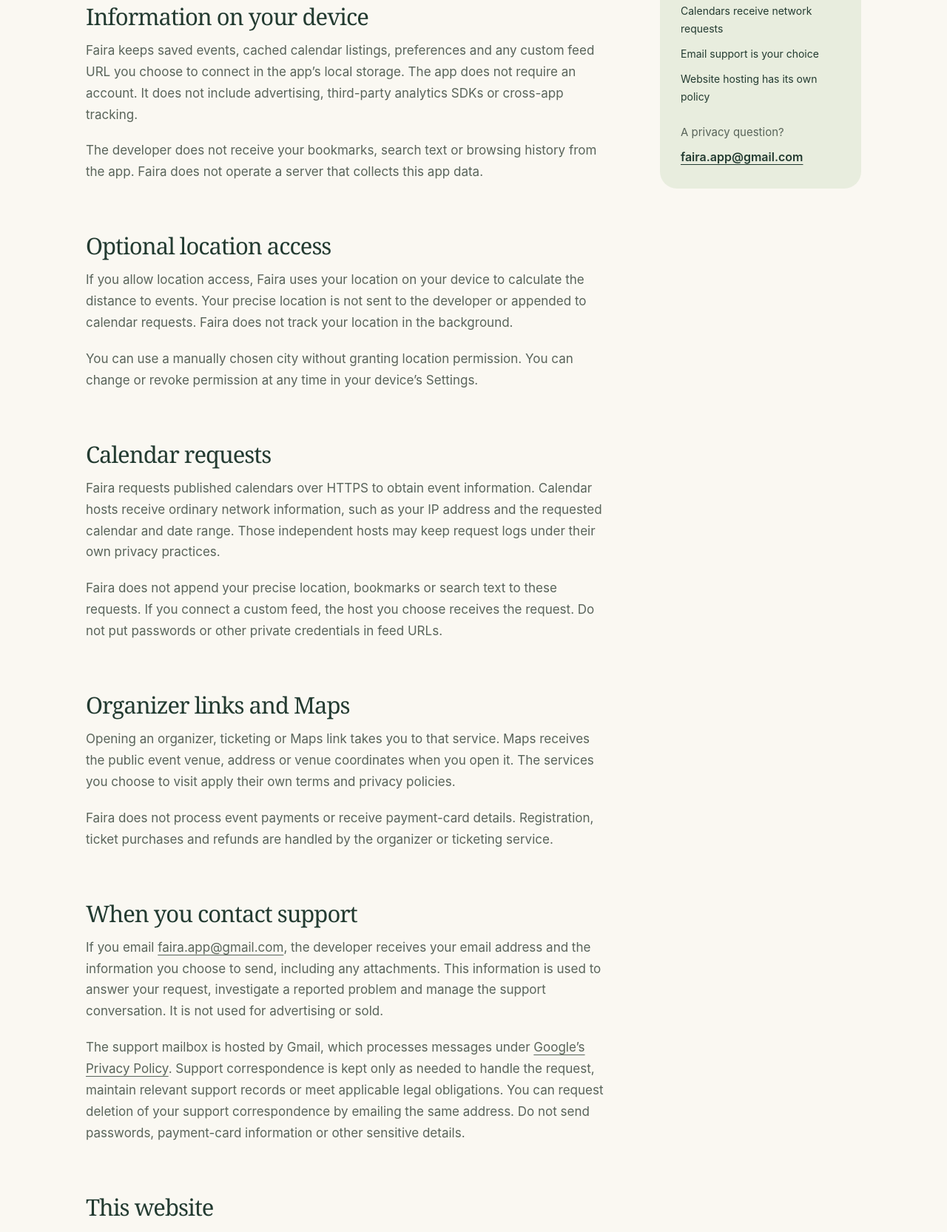
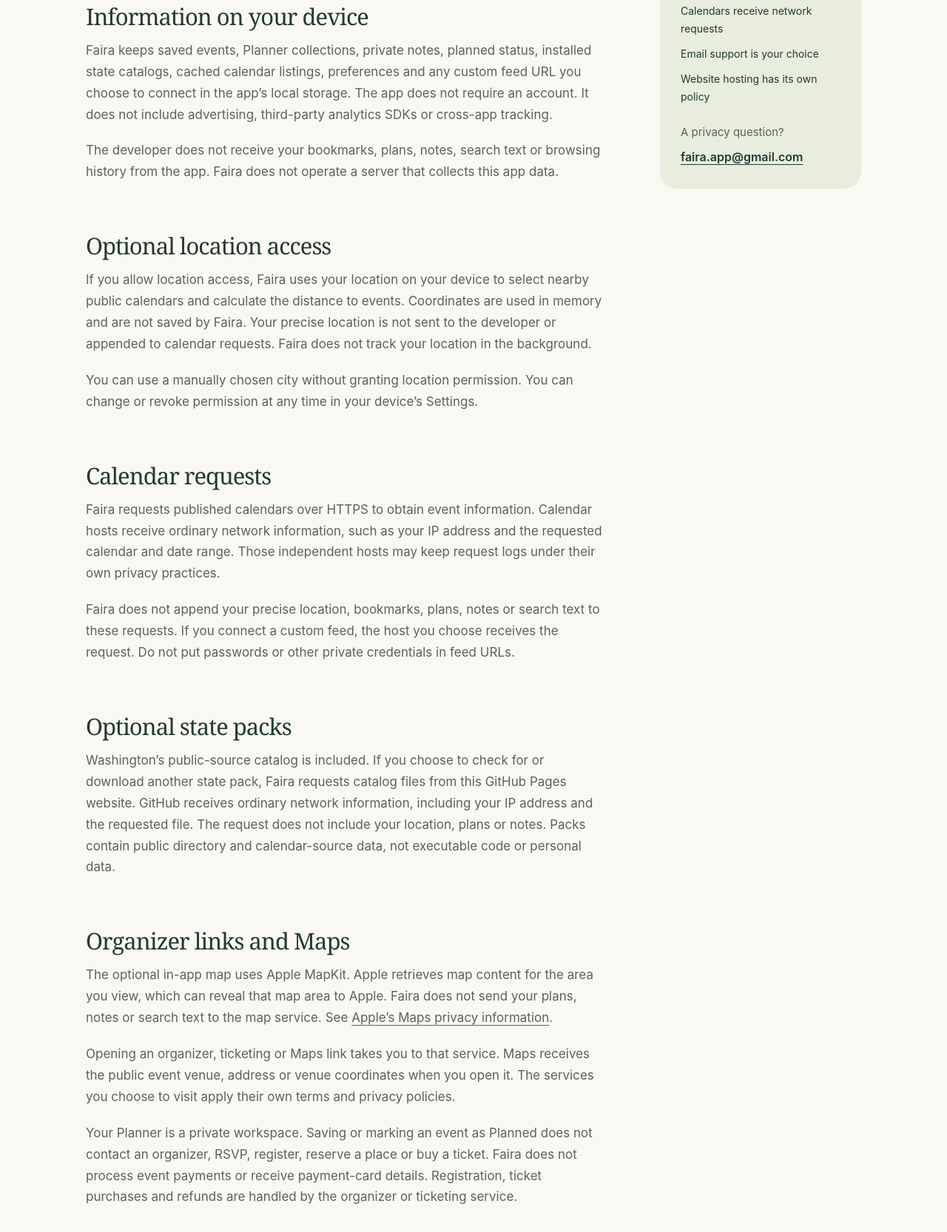
Before and after one commit to faira-app/faira-app.github.io, a plain HTML site: page privacy.html in a window 1280 px wide. Shown: the part 760-2426 px from the top of the page at 74% size. Drawn offline with Linux system fonts and the light colour scheme.

Commit message:
Document private Planner, nearby maps and state packs

```diff
--- a/privacy.html
+++ b/privacy.html
@@ -3,13 +3,14 @@
 <body><a class="skip" href="#main">Skip to content</a><div class="wrap"><header class="header"><a class="brand" href="index.html" aria-label="Faira home"><img src="icon.png" alt="" width="47" height="47">faira</a><nav class="nav" aria-label="Main navigation"><a href="support.html">Support</a><a href="privacy.html" aria-current="page">Privacy</a></nav></header>
 <main id="main"><p class="eyebrow">Faira privacy policy</p><h1>Your plans.<br>Your choices.</h1><p class="lead">Here’s how Faira handles information while helping you discover local events.</p><p class="date">Effective and last updated: November 13, 2026</p><div class="layout"><article class="article">
 <section id="overview"><h2>About this policy</h2><p>Faira is provided by Nathaniel Oh. This policy covers the Faira iPhone and iPad app and this support website. Contact <a href="mailto:faira.app@gmail.com">faira.app@gmail.com</a> with questions about privacy or your information.</p></section>
-<section id="device"><h2>Information on your device</h2><p>Faira keeps saved events, cached calendar listings, preferences and any custom feed URL you choose to connect in the app’s local storage. The app does not require an account. It does not include advertising, third-party analytics SDKs or cross-app tracking.</p><p>The developer does not receive your bookmarks, search text or browsing history from the app. Faira does not operate a server that collects this app data.</p></section>
-<section id="location"><h2>Optional location access</h2><p>If you allow location access, Faira uses your location on your device to calculate the distance to events. Your precise location is not sent to the developer or appended to calendar requests. Faira does not track your location in the background.</p><p>You can use a manually chosen city without granting location permission. You can change or revoke permission at any time in your device’s Settings.</p></section>
-<section id="calendars"><h2>Calendar requests</h2><p>Faira requests published calendars over HTTPS to obtain event information. Calendar hosts receive ordinary network information, such as your IP address and the requested calendar and date range. Those independent hosts may keep request logs under their own privacy practices.</p><p>Faira does not append your precise location, bookmarks or search text to these requests. If you connect a custom feed, the host you choose receives the request. Do not put passwords or other private credentials in feed URLs.</p></section>
-<section id="external"><h2>Organizer links and Maps</h2><p>Opening an organizer, ticketing or Maps link takes you to that service. Maps receives the public event venue, address or venue coordinates when you open it. The services you choose to visit apply their own terms and privacy policies.</p><p>Faira does not process event payments or receive payment-card details. Registration, ticket purchases and refunds are handled by the organizer or ticketing service.</p></section>
+<section id="device"><h2>Information on your device</h2><p>Faira keeps saved events, Planner collections, private notes, planned status, installed state catalogs, cached calendar listings, preferences and any custom feed URL you choose to connect in the app’s local storage. The app does not require an account. It does not include advertising, third-party analytics SDKs or cross-app tracking.</p><p>The developer does not receive your bookmarks, plans, notes, search text or browsing history from the app. Faira does not operate a server that collects this app data.</p></section>
+<section id="location"><h2>Optional location access</h2><p>If you allow location access, Faira uses your location on your device to select nearby public calendars and calculate the distance to events. Coordinates are used in memory and are not saved by Faira. Your precise location is not sent to the developer or appended to calendar requests. Faira does not track your location in the background.</p><p>You can use a manually chosen city without granting location permission. You can change or revoke permission at any time in your device’s Settings.</p></section>
+<section id="calendars"><h2>Calendar requests</h2><p>Faira requests published calendars over HTTPS to obtain event information. Calendar hosts receive ordinary network information, such as your IP address and the requested calendar and date range. Those independent hosts may keep request logs under their own privacy practices.</p><p>Faira does not append your precise location, bookmarks, plans, notes or search text to these requests. If you connect a custom feed, the host you choose receives the request. Do not put passwords or other private credentials in feed URLs.</p></section>
+<section id="packs"><h2>Optional state packs</h2><p>Washington’s public-source catalog is included. If you choose to check for or download another state pack, Faira requests catalog files from this GitHub Pages website. GitHub receives ordinary network information, including your IP address and the requested file. The request does not include your location, plans or notes. Packs contain public directory and calendar-source data, not executable code or personal data.</p></section>
+<section id="external"><h2>Organizer links and Maps</h2><p>The optional in-app map uses Apple MapKit. Apple retrieves map content for the area you view, which can reveal that map area to Apple. Faira does not send your plans, notes or search text to the map service. See <a href="https://www.apple.com/legal/privacy/data/en/apple-maps/">Apple’s Maps privacy information</a>.</p><p>Opening an organizer, ticketing or Maps link takes you to that service. Maps receives the public event venue, address or venue coordinates when you open it. The services you choose to visit apply their own terms and privacy policies.</p><p>Your Planner is a private workspace. Saving or marking an event as Planned does not contact an organizer, RSVP, register, reserve a place or buy a ticket. Faira does not process event payments or receive payment-card details. Registration, ticket purchases and refunds are handled by the organizer or ticketing service.</p></section>
 <section id="support"><h2>When you contact support</h2><p>If you email <a href="mailto:faira.app@gmail.com">faira.app@gmail.com</a>, the developer receives your email address and the information you choose to send, including any attachments. This information is used to answer your request, investigate a reported problem and manage the support conversation. It is not used for advertising or sold.</p><p>The support mailbox is hosted by Gmail, which processes messages under <a href="https://policies.google.com/privacy">Google’s Privacy Policy</a>. Support correspondence is kept only as needed to handle the request, maintain relevant support records or meet applicable legal obligations. You can request deletion of your support correspondence by emailing the same address. Do not send passwords, payment-card information or other sensitive details.</p></section>
 <section id="website"><h2>This website</h2><p>This website is hosted on GitHub Pages. It does not add analytics scripts, advertising, tracking pixels, cookies or contact forms. GitHub logs and stores visitors’ IP addresses for security purposes as part of its hosting service. See <a href="https://docs.github.com/en/site-policy/privacy-policies/github-general-privacy-statement">GitHub’s Privacy Statement</a> for its practices.</p><p>Email links open your email app; they do not send a message until you choose to send it.</p></section>
-<section id="choices"><h2>Your choices and deletion</h2><p>You can remove individual saved events in the app and change location access in device Settings. Deleting Faira removes its local app data, subject to your device’s backup and restore behavior. The developer cannot access or remotely delete information stored only on your device.</p><p>For privacy questions or requests about information you sent to support, email <a href="mailto:faira.app@gmail.com">faira.app@gmail.com</a>.</p></section>
+<section id="choices"><h2>Your choices and deletion</h2><p>You can remove saved events, clear individual Planner notes, delete collections and remove optional state packs in the app. Deleting a collection keeps its events and notes; edit individual notes to clear them. You can change location access in device Settings. Deleting Faira removes its local app data, subject to your device’s backup and restore behavior. The developer cannot access or remotely delete information stored only on your device.</p><p>For privacy questions or requests about information you sent to support, email <a href="mailto:faira.app@gmail.com">faira.app@gmail.com</a>.</p></section>
 <section id="changes"><h2>Changes to this policy</h2><p>This page will be updated when Faira’s practices change. The date above identifies the latest revision.</p></section>
 </article><aside class="aside"><p class="eyebrow">At a glance</p><h3>Good to know.</h3><ul class="plain-list"><li><a href="#device">Saved events stay on your device</a></li><li><a href="#location">Location is optional</a></li><li><a href="#calendars">Calendars receive network requests</a></li><li><a href="#support">Email support is your choice</a></li><li><a href="#website">Website hosting has its own policy</a></li></ul><p style="margin-top:24px;margin-bottom:6px">A privacy question?</p><a class="email" href="mailto:faira.app@gmail.com">faira.app@gmail.com</a></aside></div></main>
 <footer class="footer"><span>© 2026 Faira</span><div><a href="index.html">Home</a><a href="support.html">Support</a><a href="mailto:faira.app@gmail.com">Contact</a></div></footer></div></body></html>
```
Also changed, not shown: support.html (+2 -1 lines).
